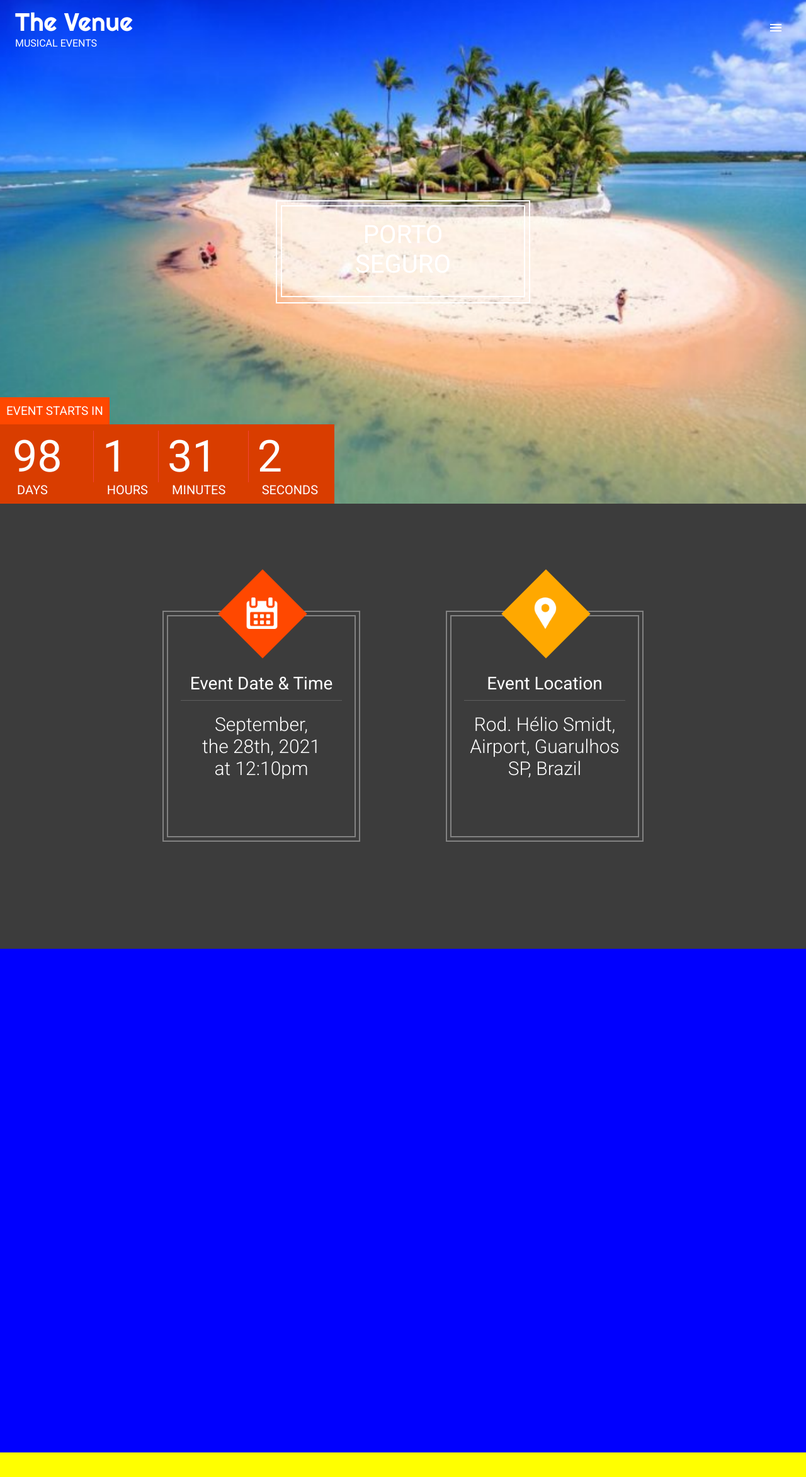
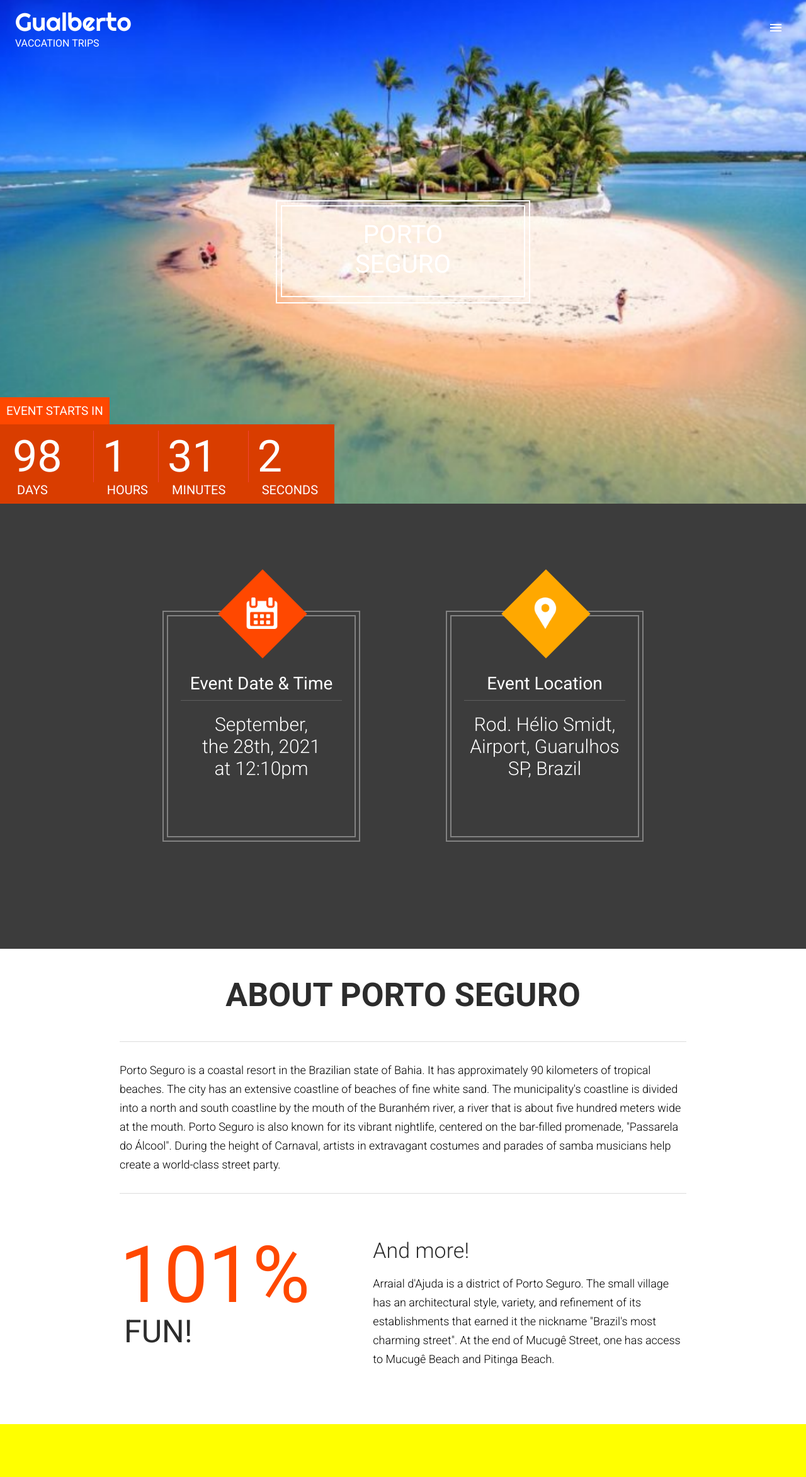
Before and after one commit to Bruno-Gualberto/Gualberto-Vacation-Trips, a React (Create React App) app: page / in a window 1280 px wide. Shown: the top 2346 px of the page at 63% size. Built offline with nearby package versions, Linux system fonts and the light colour scheme.

Commit message:
add about

```diff
--- a/src/App.js
+++ b/src/App.js
@@ -5,6 +5,7 @@ import Header from './components/header_footer/Header';
 import Footer from './components/header_footer/Footer';
 import Featured from './components/featured';
 import Info from './components/info';
+import About from './components/about';
 
 const App = () => {
   return (
@@ -17,7 +18,10 @@ const App = () => {
       <>
         <Info/>
       </>
-      <div style={{backgroundColor: 'blue', height: '800px'}}></div>
+
+      <>
+        <About/>
+      </>
       <div style={{backgroundColor: 'yellow', height: '800px'}}></div>
 
       <Footer/>
--- /dev/null
+++ b/src/components/about/AndMore.js
@@ -0,0 +1,49 @@
+import React, { useState, useEffect } from 'react';
+import { Fade, Slide } from 'react-awesome-reveal';
+
+const AndMore = () => {
+  const endNum = 100;
+  const [startNum, setStartNum] = useState(0);
+
+  const changePorcentage = () => {
+    if (startNum < endNum) {
+      setStartNum(prevCount => prevCount + 1)
+    }
+  }
+
+  useEffect(() => {
+    if (startNum > 0 && startNum < endNum) {
+      setTimeout(() => {
+        setStartNum(prevCount => prevCount + 1)
+      },2)
+    }
+  }, [startNum])
+
+  return (
+    <div className="center_wrapper">
+      <div className="discount_wrapper">
+        <Fade
+          onVisibilityChange={(inView) => {
+            if (inView) {
+              changePorcentage()
+            }
+          }}
+        >
+          <div className="discount_porcentage">
+            <span>{startNum}%</span>
+            <span>FUN!</span>
+          </div>
+        </Fade>
+
+        <Slide right triggerOnce>
+          <div className="discount_description">
+            <h3>And more!</h3>
+            <p>Arraial d'Ajuda is a district of Porto Seguro. The small village has an architectural style, variety, and refinement of its establishments that earned it the nickname "Brazil's most charming street". At the end of Mucugê Street, one has access to Mucugê Beach and Pitinga Beach. </p>
+          </div>
+        </Slide>
+      </div>
+    </div>
+  )
+}
+
+export default AndMore;
--- /dev/null
+++ b/src/components/about/Description.js
@@ -0,0 +1,17 @@
+import React from 'react';
+import { Fade } from 'react-awesome-reveal';
+
+const Description = () => {
+  return (
+    <Fade triggerOnce>
+      <div className="center_wrapper">
+        <h2>About Porto Seguro</h2>
+        <div className="highlight_description">
+          Porto Seguro is a coastal resort in the Brazilian state of Bahia. It has approximately 90 kilometers of tropical beaches. The city has an extensive coastline of beaches of fine white sand. The municipality's coastline is divided into a north and south coastline by the mouth of the Buranhém river, a river that is about five hundred meters wide at the mouth. Porto Seguro is also known for its vibrant nightlife, centered on the bar-filled promenade, "Passarela do Álcool". During the height of Carnaval, artists in extravagant costumes and parades of samba musicians help create a world-class street party.
+        </div>
+      </div>
+    </Fade>
+  )
+}
+
+export default Description;
--- /dev/null
+++ b/src/components/about/index.js
@@ -0,0 +1,15 @@
+import React from 'react';
+
+import Description from './Description';
+import AndMore from './AndMore';
+
+const About = () => {
+  return (
+    <div className="highlight_wrapper">
+      <Description/>
+      <AndMore/>
+    </div>
+  )
+}
+
+export default About;
--- a/src/components/header_footer/Footer.js
+++ b/src/components/header_footer/Footer.js
@@ -5,8 +5,8 @@ const Footer = () => {
   return (
     <footer className="bck_red">
       <Fade triggerOnce delay={500}>
-        <div className="font_righteous footer_logo_venue">The venue</div>
-        <div className="footer_copyright">The venue 2021 all rights reserved</div>
+        <div className="font_righteous footer_logo_venue">Gualberto VT</div>
+        <div className="footer_copyright">Gualberto Vaccation Trips 2021 all rights reserved</div>
       </Fade>
     </footer>
   )
--- a/src/components/header_footer/Header.js
+++ b/src/components/header_footer/Header.js
@@ -37,8 +37,8 @@ const Header = () => {
     >
       <Toolbar>
         <div className="header_logo">
-          <div className="font_righteous header_logo_venue">The Venue</div>
-          <div className="header_logo_title">Musical Events</div>
+          <div className="font_righteous header_logo_venue">Gualberto</div>
+          <div className="header_logo_title">Vaccation Trips</div>
         </div>
 
         <IconButton
--- a/src/components/header_footer/SideDrawer.js
+++ b/src/components/header_footer/SideDrawer.js
@@ -5,8 +5,8 @@ import { Drawer, List, ListItem } from '@material-ui/core';;
 const SideDrawer = (props) => {
   const links =  [
     {where: 'featured', value: 'To top'},
-    {where: 'venueinfo', value: 'Venue INFO'},
-    {where: 'highlights', value: 'Highlights'},
+    {where: 'tripinfo', value: 'Trip INFO'},
+    {where: 'aboutportoseguro', value: 'About Porto Seguro'},
     {where: 'prices', value: 'Prices'},
     {where: 'location', value: 'Location'}
   ]
--- a/src/resources/styles.css
+++ b/src/resources/styles.css
@@ -275,8 +275,8 @@ footer .footer_copyright {
     font-size: 50px;
     font-weight: 400;
     display: block;
+    padding-left: 7px;
 }
-
 
 .discount_wrapper .discount_description h3 {
     font-size: 34px;
```
